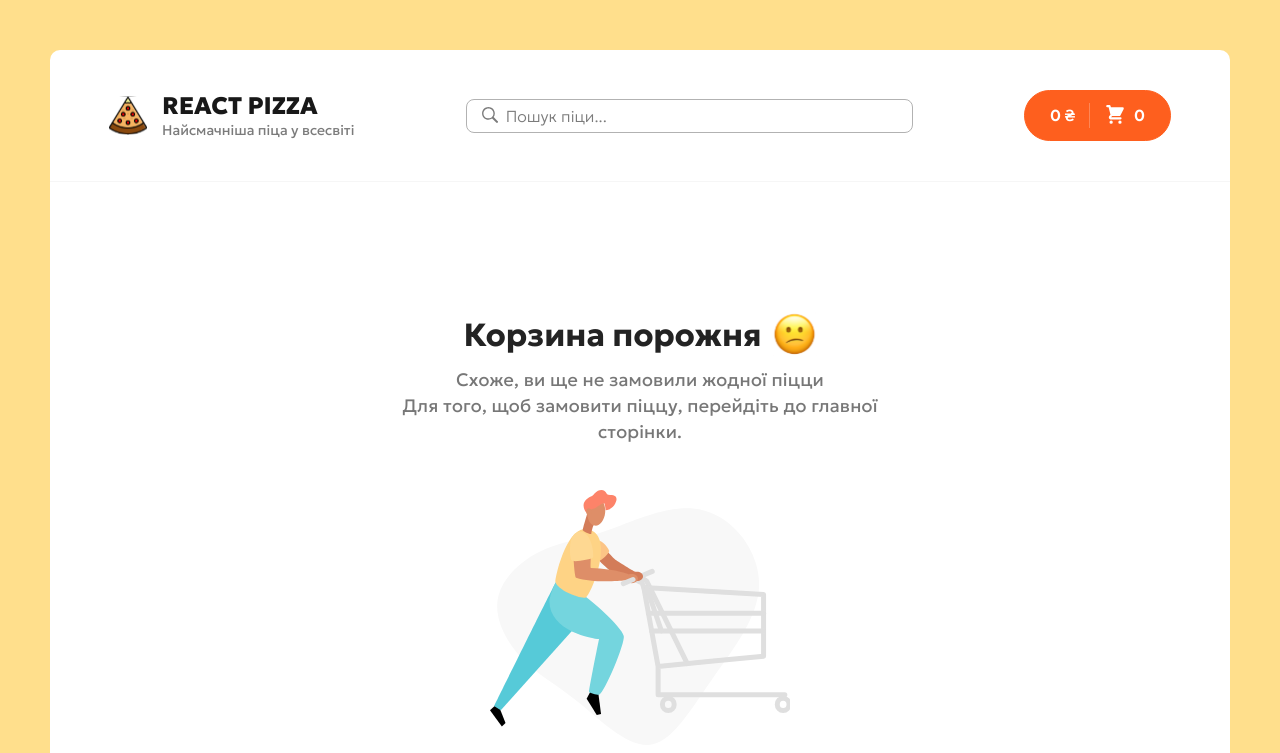
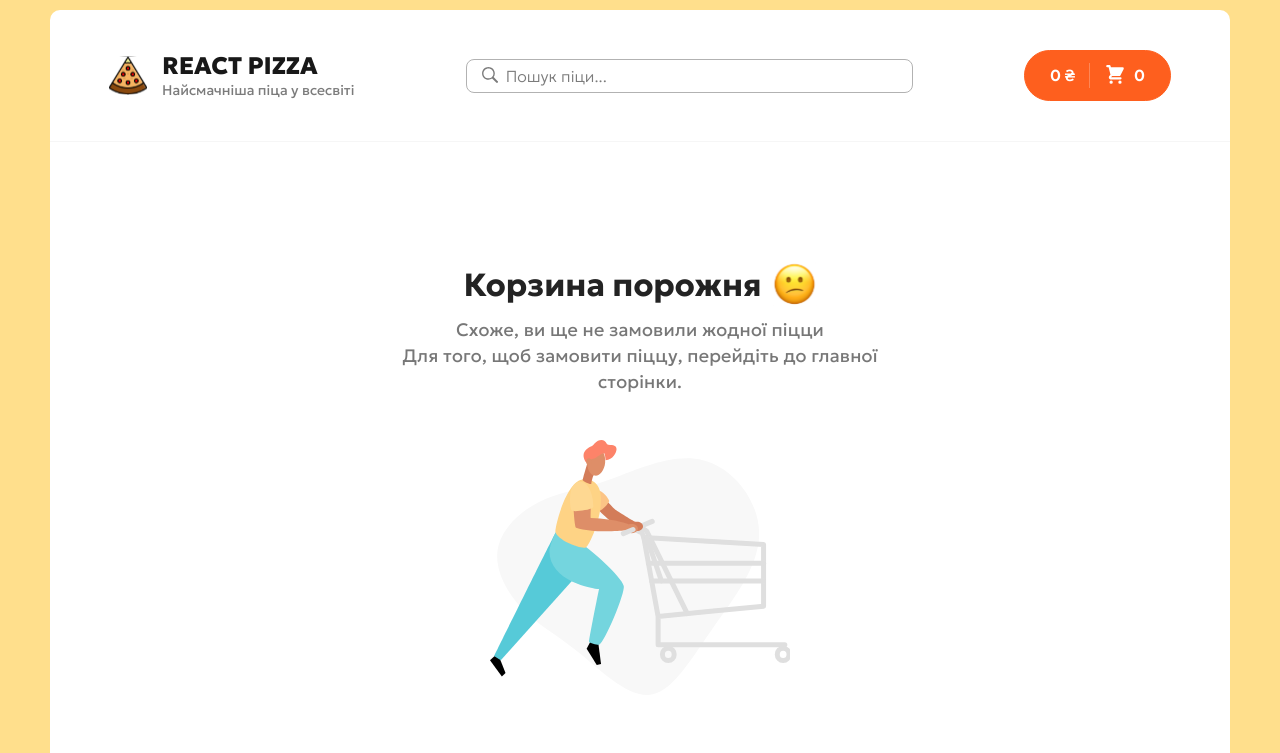
Before and after one commit to forckes/pizza-craft, a React (Create React App) app: page /cart in a window 1280 px wide. Shown: the top 753 px of the page. Built offline with nearby package versions, Linux system fonts and the light colour scheme.

Commit message:
update styles

```diff
--- a/src/scss/app.scss
+++ b/src/scss/app.scss
@@ -111,23 +111,23 @@ body {
 .pagination {
 	display: flex;
 	justify-content: center;
+	margin-top: -30px;
+	margin-bottom: 30px;
 }
 
 .wrapper {
 	width: calc(100vw - 100px);
 	height: 100%;
 	background-color: #fff;
-	margin: 50px auto;
+	margin: 10px auto;
 	border-radius: 10px;
 	max-width: 1400px;
 	@media (max-width: 1024px) {
 		width: calc(100vw - 50px);
-		margin: 25px auto;
 		max-width: 1600px;
 	}
 	@media (max-width: 700px) {
 		width: calc(100vw - 25px);
-		margin: 15px auto;
 		max-width: 1600px;
 	}
 	@media (max-width: 440px) {
@@ -138,10 +138,10 @@ body {
 }
 
 .content {
-	padding: 40px 0;
+	padding: 30px 0;
 	display: flex;
 	@media (max-width: 1240px) {
-		padding: 25px 0;
+		padding: 20px 0;
 	}
 	@media (max-width: 910px) {
 		padding: 5px 0;
```
